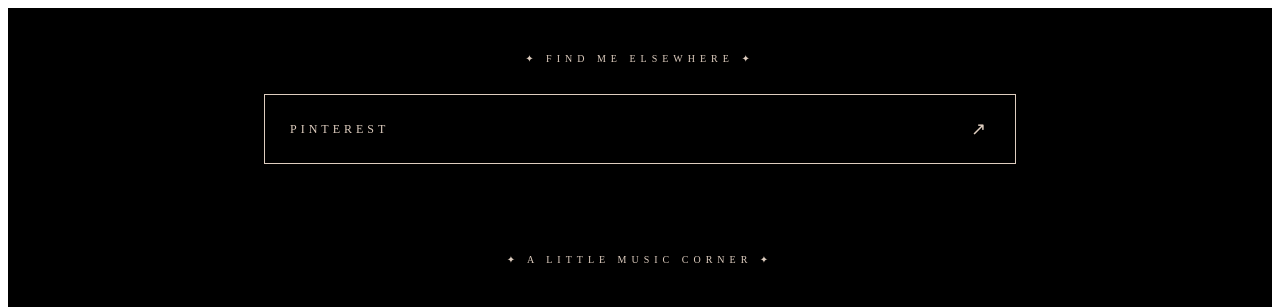
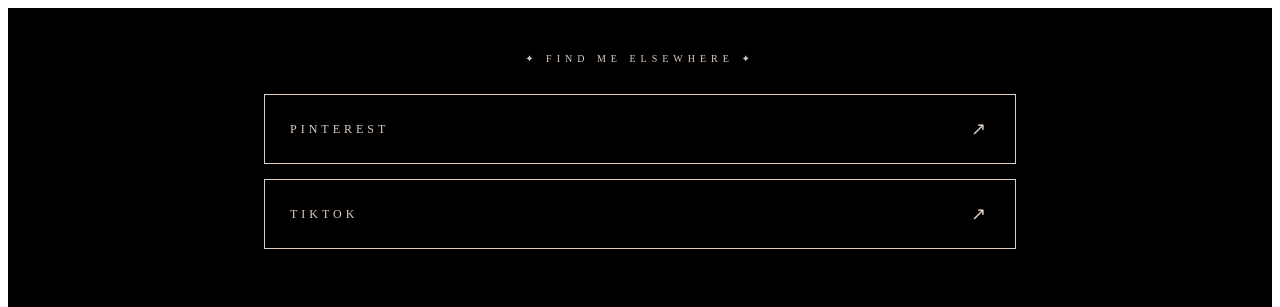
Before and after one commit to starbucksarchive/starbucksarchive, a plain HTML site: page index.html in a window 1280 px wide. Shown: the top 307 px of the page. Drawn offline with Linux system fonts and the light colour scheme.

Commit message:
Update social links section in index.html

```diff
--- a/index.html
+++ b/index.html
@@ -1,3 +1,4 @@
+
 <style>
 
 /* MAIN SECTIONS */
@@ -20,7 +21,7 @@
     margin-bottom: 30px;
 }
 
-/* PINTEREST LINK */
+/* SOCIAL LINKS */
 
 .social-link {
     max-width: 700px;
@@ -142,7 +143,7 @@
 </style>
 
 
-<!-- PINTEREST SECTION -->
+<!-- PINTEREST & TIKTOK SECTION -->
 
 <section class="social-section">
 
@@ -150,12 +151,27 @@
         ✦ FIND ME ELSEWHERE ✦
     </div>
 
+    <!-- PINTEREST LINK -->
+
     <a class="social-link"
        href="https://in.pinterest.com/dioraesthetic/_profile/"
        target="_blank"
        rel="noopener noreferrer">
 
         <span>PINTEREST</span>
+        <span class="arrow">↗</span>
+
+    </a>
+
+    <!-- TIKTOK LINK -->
+
+    <a class="social-link"
+       href="https://www.tiktok.com/@chrisxy.xin"
+       target="_blank"
+       rel="noopener noreferrer"
+       style="margin-top: 15px;">
+
+        <span>TIKTOK</span>
         <span class="arrow">↗</span>
 
     </a>
```
